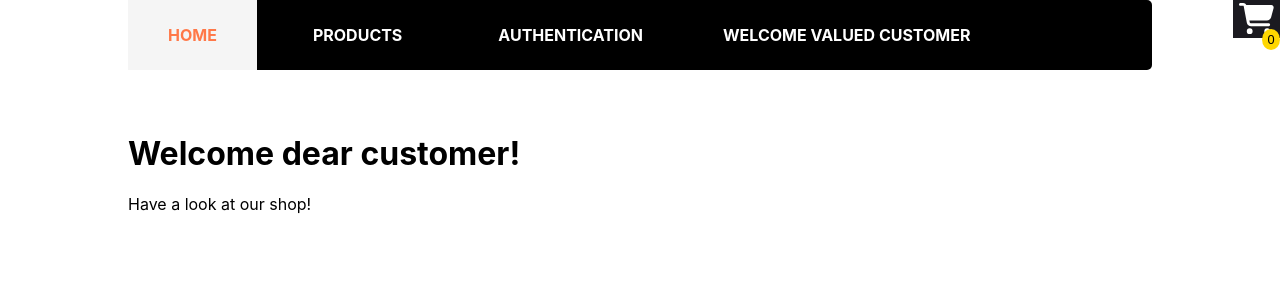
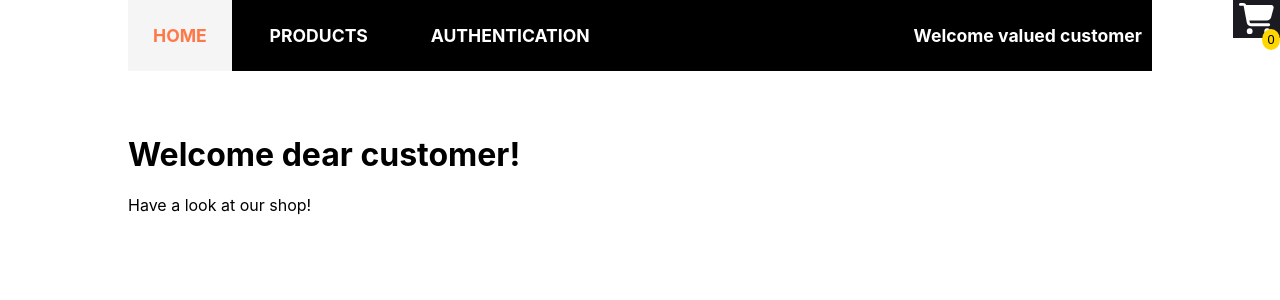
Before and after one commit to martin-lyubenov/react-online-shop, a React (Create React App) app: page / in a window 1280 px wide. Shown: the top 300 px of the page. Built offline with nearby package versions, Linux system fonts and the light colour scheme.

Commit message:
better visual styles for mobile version

```diff
--- a/src/components/MainNav.js
+++ b/src/components/MainNav.js
@@ -122,7 +122,7 @@ function MainNav(params) {
           </ul>
         </nav>
 
-        <p className={`${classes["nav-link"]} ${classes.welcome}`}>
+        <p className={classes.welcome}>
           Welcome {user ? user.email : "valued customer"}{" "}
         </p>
       </header>
--- a/src/components/MainNav.module.css
+++ b/src/components/MainNav.module.css
@@ -1,10 +1,12 @@
 .header {
     background-color: black;
-    border-radius: 5px;
-    width: 80%;
+    width: 50%;
     margin: 0 auto;
     display: flex;
     align-items: center;
+    display: flex;
+    justify-content: center;
+    padding: 10px;
 }
 
 .nav-list {
@@ -33,15 +35,18 @@
 .nav-link {
     text-transform: uppercase;
     display: block;
-    padding: 25px 40px;
+    padding: 25px 30px;
     text-decoration: none;
     color: white;
     font-weight: bold;
 }
 
 .welcome {
+    display: block;
+    color: white;
+    font-weight: bold;
     margin: 0;
-    padding: 0;
+    font-size: 0.5rem;
 }
 
 .nav-list li a:hover {
@@ -57,14 +62,25 @@
 }
 
 
-@media (min-width: 620px) {
+@media (min-width: 600px) {
+
+
+    .header {
+        width: 80%;
+        margin: 0 auto;
+        display: flex;
+        align-items: center;
+        display: flex;
+        justify-content: space-between;
+        padding: 0px;
+    }
 
     .nav-list {
         background: none;
         position: initial;
         inset: inherit;
         flex-direction: row;
-        gap: 1rem;
+        gap: 0.8rem;
         margin: 0;
         padding: 0;
         transform: none;
@@ -72,13 +88,43 @@
     }
 
     .nav-link {
-        padding: 25px 15px;
+        padding: 25px 10px;
+        font-size: 0.5rem;
+    }
+
+    .welcome {
+        margin-right: 10px;
+        font-size: 0.5rem;
+    }
+
+}
+
+
+@media (min-width: 768px) {
+
+    .nav-link,
+    .welcome {
+        font-size: 0.6rem;
     }
 }
 
 
 @media (min-width: 1024px) {
     .nav-link {
-        padding: 25px 40px;
+        padding: 25px 25px;
     }
+
 }
+
+@media (min-width: 1270px) {
+    .nav-link {
+        padding: 25px 25px;
+    }
+
+    .nav-link, .welcome {
+        font-size: 1.1rem;
+    }
+
+
+
+}
--- a/src/components/Products/Products.module.css
+++ b/src/components/Products/Products.module.css
@@ -3,7 +3,6 @@
 
 .container {
     display: grid;
-    grid-template-columns: repeat(2, 1fr);
     gap: 25px;
 }
 
@@ -19,6 +18,12 @@
 
 }
 
+@media (min-width: 420px) {
+    .container {
+        grid-template-columns: repeat(2, 1fr);
+    }
+}
+
 @media (min-width: 768px) {
     .container {
         grid-template-columns: repeat(3, 1fr);
```
